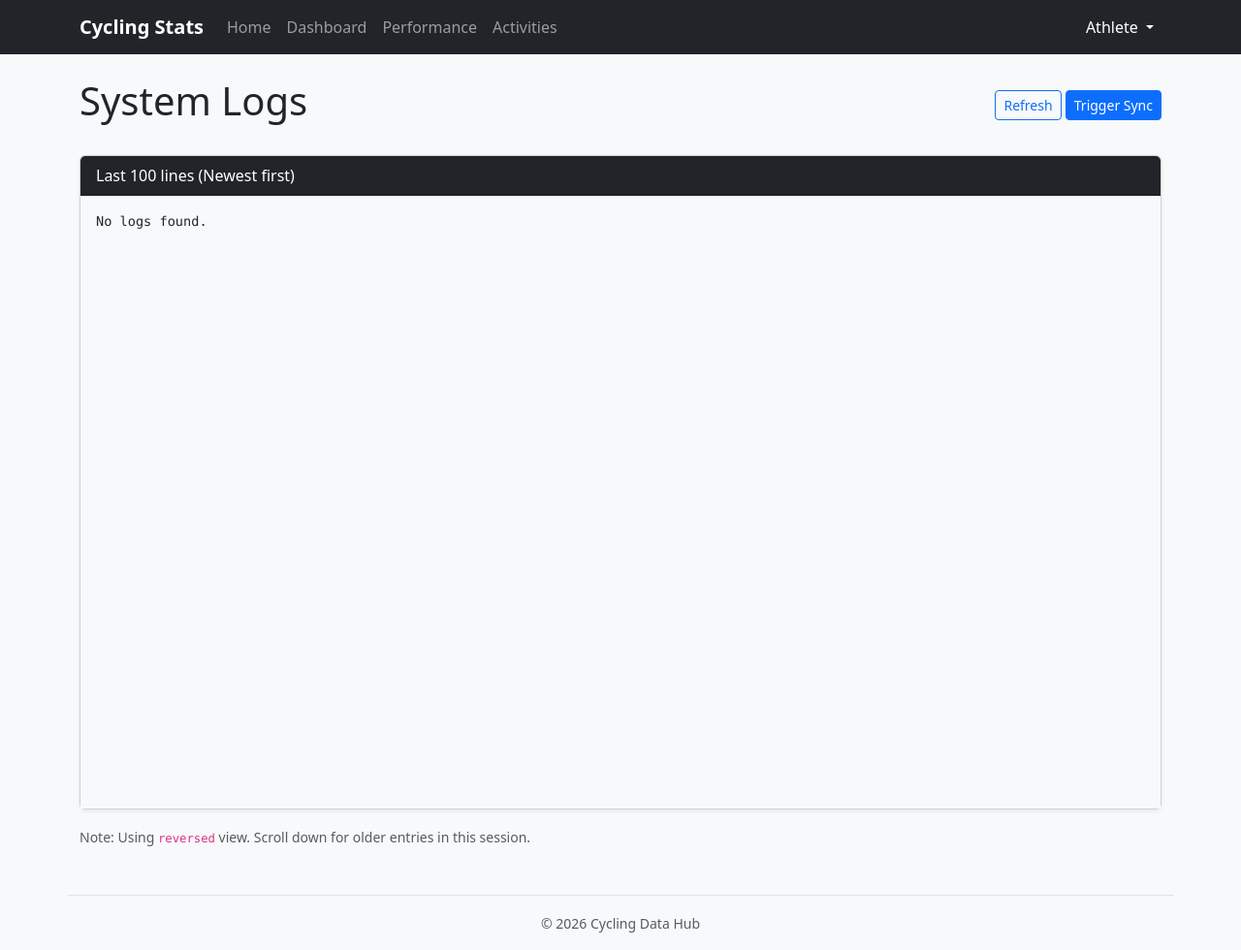
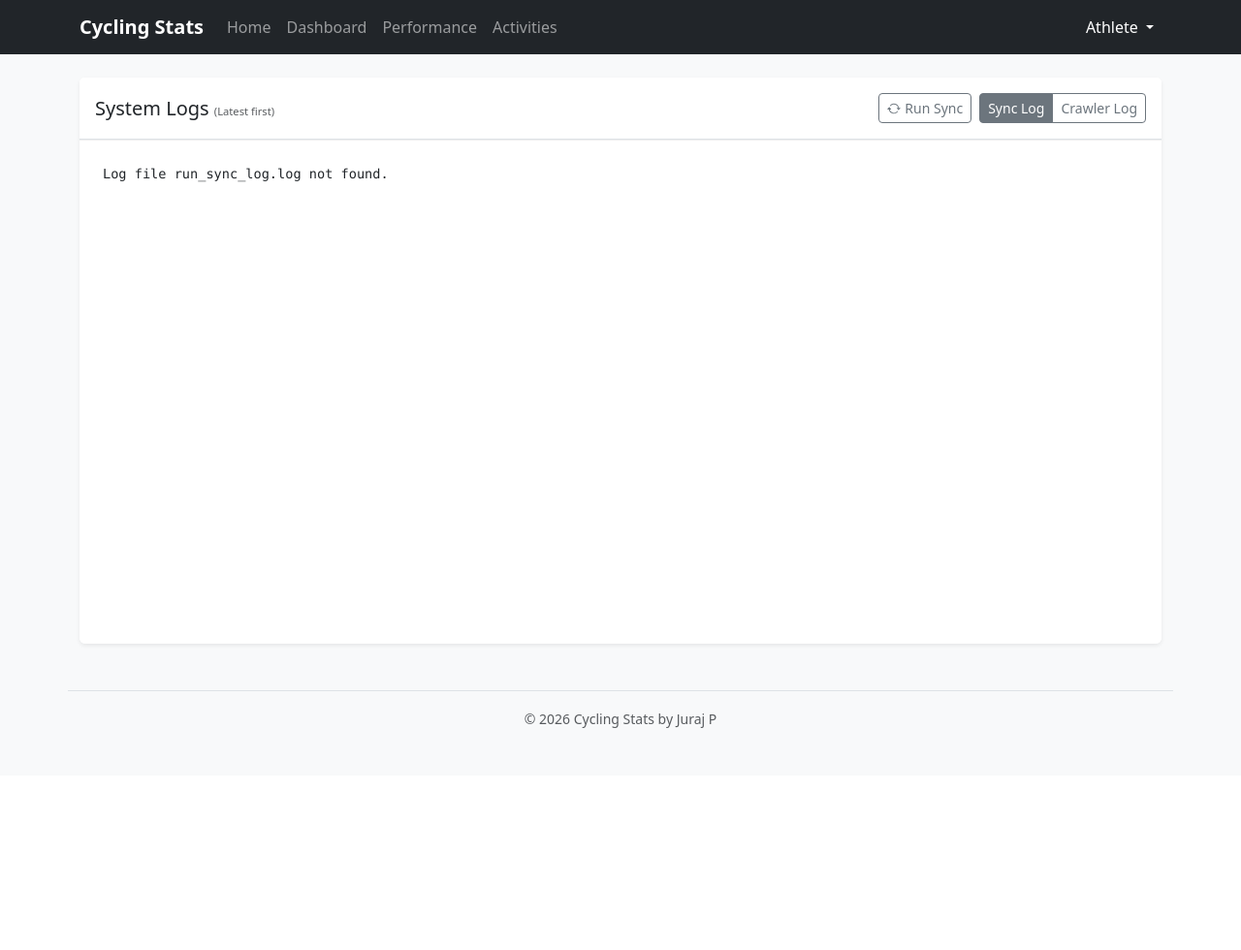
Before and after one commit to jpanek/cyclingdatahub, a Flask app: page /log in a window 1280 px wide. Shown: the whole page at 97% size. After the commit the page ends 751 px from the top, so only its background shows below. Run offline with Flask 3, Linux system fonts and the light colour scheme; the visitor is signed in with stand-in values (Sample User, id 1); data that the repository does not hold is empty; some libraries are stand-ins or nearby versions.

Commit message:
Updated log viewers

```diff
--- a/routes/main.py
+++ b/routes/main.py
@@ -43,21 +43,6 @@ def dashboard():
                            chart_data=chart_data,
                            activity_types=activity_types
     )
-
-@main_bp.route('/log')
-@login_required
-def view_log():
-    content = "No logs found."
-    if os.path.exists(LOG_PATH):
-        try:
-            with open(LOG_PATH, 'r') as f:
-                lines = f.readlines()
-                # Get last 100 lines and reverse so newest is on top
-                content = "".join(reversed(lines[-100:]))
-        except Exception as e:
-            content = f"Error reading log: {str(e)}"
-
-    return render_template('log_viewer.html', content=content)
 
 @main_bp.route('/activity/', defaults={'strava_id': 17196834322})
 @main_bp.route('/activity/<int:strava_id>')
--- a/routes/ops.py
+++ b/routes/ops.py
@@ -1,9 +1,10 @@
 # routes/ops.py
 import subprocess
 import os
-from flask import Blueprint, redirect, url_for, flash, request, session # added session
+from flask import Blueprint, redirect, url_for, flash, request, session, current_app, render_template
 from config import LOG_PATH, BASE_PATH
 from core.database import run_query
+from routes.auth import login_required
 
 ops_bp = Blueprint('ops', __name__)
 
@@ -39,8 +40,8 @@ def inject_globals():
     )
 
 @ops_bp.route('/sync-activities')
+@login_required # Added this for safety
 def sync_activities():
-    # Use session instead of hardcoded ID
     athlete_id = session.get('athlete_id')
     if not athlete_id:
         flash("You must be logged in to sync.", "danger")
@@ -61,4 +62,30 @@ def sync_activities():
     except Exception as e:
         flash(f"Process failed to start: {str(e)}", "danger")
 
-    return redirect(request.referrer or url_for('main.index'))
+    # Force redirect back to the logs page, specifically the sync log view
+    return redirect(url_for('ops.show_logs', type='sync'))
+
+@ops_bp.route('/log')
+@login_required
+def show_logs():
+    # Define allowed logs for security
+    log_map = {
+        'sync': 'run_sync_log.log',
+        'crawler': 'crawler_log.log'
+    }
+
+    log_type = request.args.get('type', 'sync')
+    filename = log_map.get(log_type, 'run_sync_log.log')
+
+    log_path = os.path.join(current_app.root_path, 'logs', filename)
+
+    content = ""
+    if os.path.exists(log_path):
+        with open(log_path, 'r') as f:
+            lines = f.readlines()
+            # Take last 200 lines and reverse them so newest is at the top
+            content = "".join(reversed(lines[-200:]))
+    else:
+        content = f"Log file {filename} not found."
+
+    return render_template('logs.html', content=content, log_type=log_type)
--- a/templates/base.html
+++ b/templates/base.html
@@ -1,3 +1,4 @@
+<!-- templates/base.html -->
 <!DOCTYPE html>
 <html lang="en">
 <head>
@@ -78,7 +79,7 @@
     </main>
 
     <footer class="container mt-5 py-3 border-top text-center text-muted">
-        <small>&copy; 2026 Cycling Data Hub</small>
+        <small>&copy; 2026 Cycling Stats by Juraj P</small>
     </footer>
 
     <script src="https://cdn.jsdelivr.net/npm/bootstrap@5.3.0/dist/js/bootstrap.bundle.min.js"></script>
--- a/templates/log_viewer.html
+++ /dev/null
@@ -1,29 +0,0 @@
-{% extends "base.html" %}
-
-{% block title %}System Logs - Cycling Stats{% endblock %}
-
-{% block content %}
-<div class="d-flex justify-content-between align-items-center mb-4">
-    <h1>System Logs</h1>
-    <div>
-        <a href="/log" class="btn btn-outline-primary btn-sm">Refresh</a>
-        <a href="{{ url_for('ops.sync_activities') }}" class="btn btn-primary btn-sm">Trigger Sync</a>
-    </div>
-</div>
-
-<div class="card shadow-sm">
-    <div class="card-header bg-dark text-white d-flex justify-content-between">
-        <span>Last 100 lines (Newest first)</span>
-        <small class="text-secondary">{{ LOG_PATH }}</small>
-    </div>
-    <div class="card-body bg-light">
-        <pre class="mb-0" style="white-space: pre-wrap; font-size: 0.85rem; height: 600px; overflow-y: auto;">
-{{ content }}
-        </pre>
-    </div>
-</div>
-
-<div class="mt-3 text-muted">
-    <small>Note: Using <code>reversed</code> view. Scroll down for older entries in this session.</small>
-</div>
-{% endblock %}
--- /dev/null
+++ b/templates/logs.html
@@ -0,0 +1,40 @@
+{% extends "base.html" %}
+
+{% block title %}System Logs - Cycling Stats{% endblock %}
+
+{% block content %}
+<div class="row">
+    <div class="col-12">
+        <div class="card shadow-sm border-0">
+            <div class="card-header bg-white d-flex justify-content-between align-items-center py-3 border-bottom">
+                <h5 class="mb-0 text-dark">System Logs <small class="text-muted" style="font-size: 0.7rem;">(Latest first)</small></h5>
+
+                <div class="d-flex align-items-center gap-2">
+                    <a href="{{ url_for('ops.sync_activities') }}" class="btn btn-sm btn-outline-secondary d-flex align-items-center">
+                        <svg xmlns="http://www.w3.org/2000/svg" width="14" height="14" fill="currentColor" class="bi bi-arrow-repeat me-1" viewBox="0 0 16 16">
+                            <path d="M11.534 7h3.932a.25.25 0 0 1 .192.41l-1.966 2.36a.25.25 0 0 1-.384 0l-1.966-2.36a.25.25 0 0 1 .192-.41zm-11 2h3.932a.25.25 0 0 0 .192-.41L2.692 6.23a.25.25 0 0 0-.384 0L.342 8.59A.25.25 0 0 0 .534 9z"/>
+                            <path fill-rule="evenodd" d="M8 3c-1.552 0-2.94.707-3.857 1.818a.5.5 0 1 1-.771-.636A6.002 6.002 0 0 1 13.917 7H12.9A5.002 5.002 0 0 0 8 3zM3.1 9a5.002 5.002 0 0 0 8.757 2.182.5.5 0 1 1 .771.636A6.002 6.002 0 0 1 2.083 9H3.1z"/>
+                        </svg>
+                        Run Sync
+                    </a>
+
+                    <div class="btn-group" role="group">
+                        <a href="{{ url_for('ops.show_logs', type='sync') }}"
+                           class="btn btn-sm {{ 'btn-secondary' if log_type == 'sync' else 'btn-outline-secondary' }}">
+                           Sync Log
+                        </a>
+                        <a href="{{ url_for('ops.show_logs', type='crawler') }}"
+                           class="btn btn-sm {{ 'btn-secondary' if log_type == 'crawler' else 'btn-outline-secondary' }}">
+                           Crawler Log
+                        </a>
+                    </div>
+                </div>
+            </div>
+            <div class="card-body p-0">
+                <pre id="log-viewer" class="m-0 p-4 bg-white text-dark rounded-bottom"
+                     style="height: 65vh; overflow-y: auto; font-family: 'SFMono-Regular', Consolas, monospace; font-size: 0.85rem; line-height: 1.5; border-top: 1px solid #eee;">{{ content }}</pre>
+            </div>
+        </div>
+        </div>
+</div>
+{% endblock %}
```
